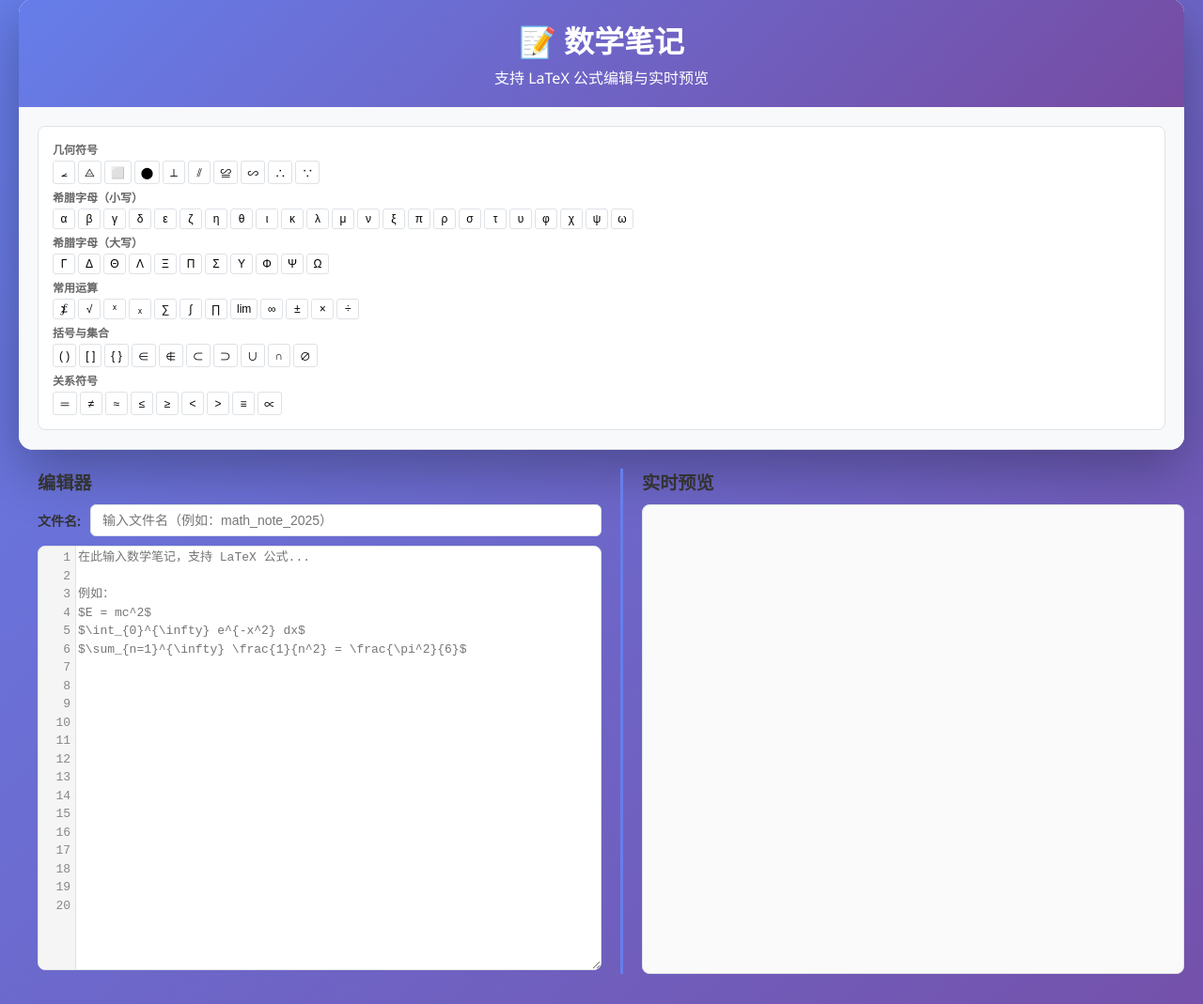
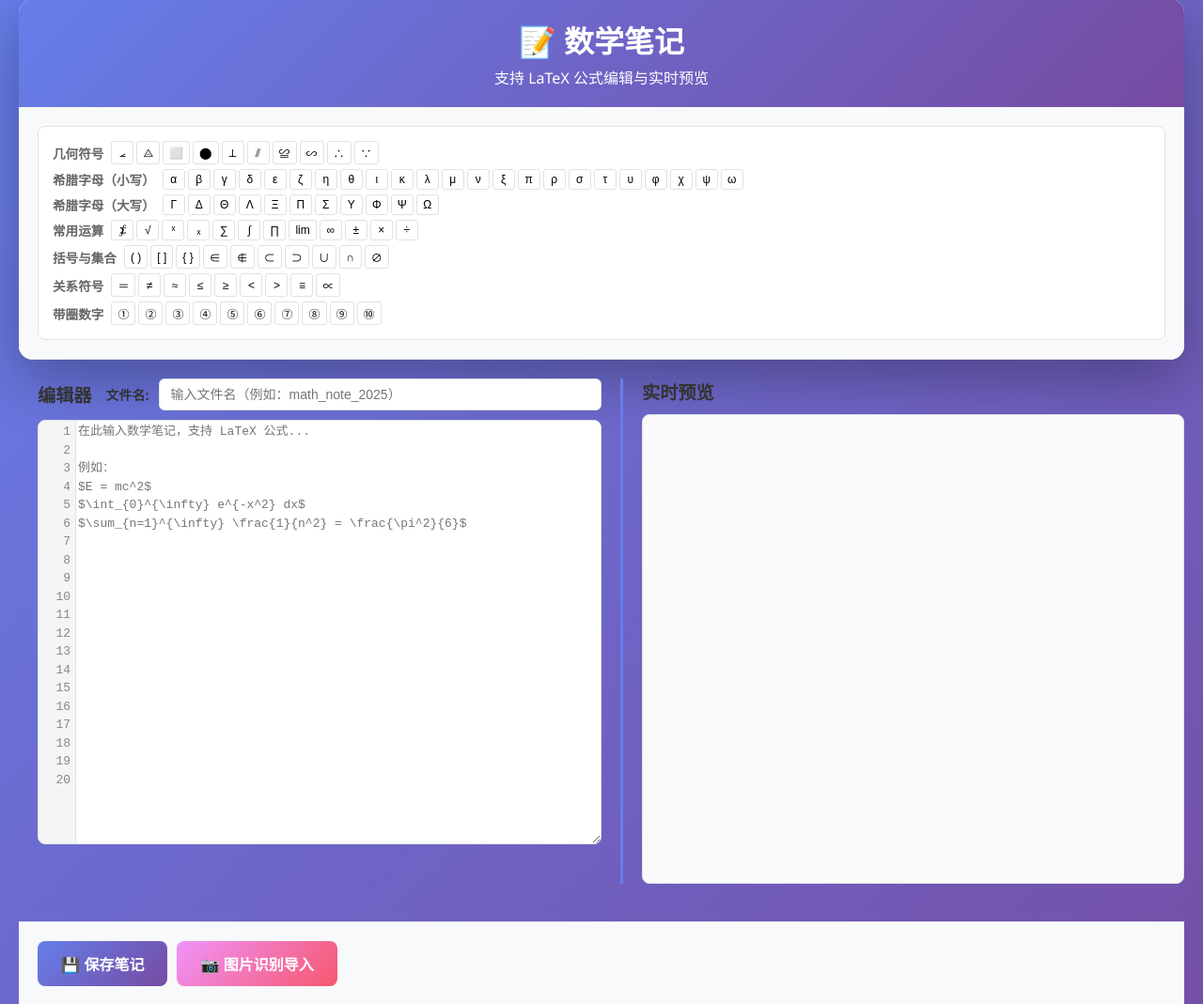
Before and after one commit to wenyuc/math_note, a Flask app: page / in a window 1280 px wide. Shown: the part 21-1090 px from the top of the page at 94% size. Run offline with Flask 3, Linux system fonts and the light colour scheme.

Commit message:
Update UI layout and add circled numbers to math symbols
Key features implemented:
- Modified index.html to display math symbol names and symbols horizontally aligned in rows
- Updated editor section to place filename input and "编辑器" title on same horizontal line
- Added new "带圈数字" (circled numbers) symbol group with symbols ① through ⑩ using \textcircled{}
- Adjusted CSS styling for symbol groups to use flex layout with symbol names and buttons side-by-side
- Modified .gitignore file to exclude common project artifacts and environment files
- Updated symbol group title font size and alignment for better visual presentation

The changes restructure the math symbol toolbar to display symbol names and their corresponding symbols in horizontal rows as requested, while also adding support for circled number symbols. The editor header now properly aligns the editor title, filename label, and input field horizontally.

```diff
--- a/math_notes/templates/index.html
+++ b/math_notes/templates/index.html
@@ -97,6 +97,9 @@
         /* Symbol buttons */
         .symbol-group {
             margin-bottom: 5px;
+            display: flex;
+            align-items: center;
+            gap: 8px;
         }
 
         .symbol-group:last-child {
@@ -104,10 +107,10 @@
         }
 
         .symbol-group-title {
-            font-size: 0.75em;
+            font-size: 0.85em;
             color: #666;
-            margin-bottom: 3px;
             font-weight: 600;
+            white-space: nowrap;
         }
 
         .symbol-buttons {
@@ -269,6 +272,7 @@
             font-weight: 600;
             color: #333;
             font-size: 14px;
+            white-space: nowrap;
         }
 
         .filename-input-container input {
@@ -283,6 +287,20 @@
 
         .filename-input-container input:focus {
             border-color: #667eea;
+        }
+
+        .editor-header {
+            display: flex;
+            align-items: center;
+            gap: 15px;
+            margin-bottom: 10px;
+        }
+
+        .editor-title {
+            font-size: 1.2em;
+            color: #333;
+            font-weight: 600;
+            white-space: nowrap;
         }
 
         /* File Manager */
@@ -519,9 +537,25 @@
                             <button class="symbol-btn" onclick="insertSymbol('\\leq')">≤</button>
                             <button class="symbol-btn" onclick="insertSymbol('\\geq')">≥</button>
                             <button class="symbol-btn" onclick="insertSymbol('\\lt')"><</button>
-                            <button class="symbol-btn" onclick="insertSymbol('\\gt')">></button>
+                            <button class="symbol-btn" onclick="insertSymbol('\\gt')">&gt;</button>
                             <button class="symbol-btn" onclick="insertSymbol('\\equiv')">≡</button>
                             <button class="symbol-btn" onclick="insertSymbol('\\propto')">∝</button>
+                        </div>
+                    </div>
+
+                    <div class="symbol-group">
+                        <div class="symbol-group-title">带圈数字</div>
+                        <div class="symbol-buttons">
+                            <button class="symbol-btn" onclick="insertSymbol('\\textcircled{1}')">①</button>
+                            <button class="symbol-btn" onclick="insertSymbol('\\textcircled{2}')">②</button>
+                            <button class="symbol-btn" onclick="insertSymbol('\\textcircled{3}')">③</button>
+                            <button class="symbol-btn" onclick="insertSymbol('\\textcircled{4}')">④</button>
+                            <button class="symbol-btn" onclick="insertSymbol('\\textcircled{5}')">⑤</button>
+                            <button class="symbol-btn" onclick="insertSymbol('\\textcircled{6}')">⑥</button>
+                            <button class="symbol-btn" onclick="insertSymbol('\\textcircled{7}')">⑦</button>
+                            <button class="symbol-btn" onclick="insertSymbol('\\textcircled{8}')">⑧</button>
+                            <button class="symbol-btn" onclick="insertSymbol('\\textcircled{9}')">⑨</button>
+                            <button class="symbol-btn" onclick="insertSymbol('\\textcircled{10}')">⑩</button>
                         </div>
                     </div>
                 </div>
@@ -530,14 +564,14 @@
 
         <div class="main-content">
             <div class="editor-section">
-                <div class="section-title">编辑器</div>
-
-                <!-- Filename input -->
-                <div class="filename-input-container">
-                    <label for="filenameInput">文件名:</label>
-                    <input type="text" id="filenameInput" placeholder="输入文件名（例如：math_note_2025）" value="">
+                <!-- Editor header with title and filename input in one row -->
+                <div class="editor-header">
+                    <div class="editor-title">编辑器</div>
+                    <div class="filename-input-container" style="margin-bottom: 0; flex: 1;">
+                        <label for="filenameInput">文件名:</label>
+                        <input type="text" id="filenameInput" placeholder="输入文件名（例如：math_note_2025）" value="">
+                    </div>
                 </div>
-
                 <!-- Editor with line numbers -->
                 <div class="editor-container">
                     <div class="editor-wrapper">
```
Also changed, not shown: 1 other file.
